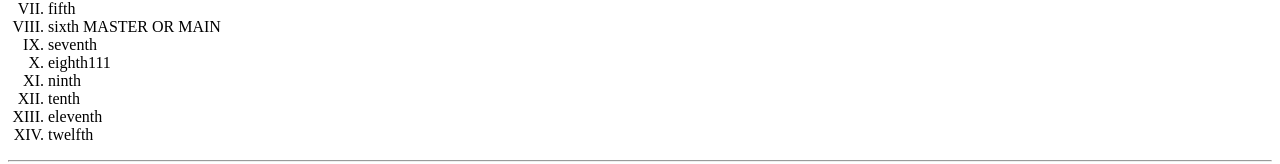
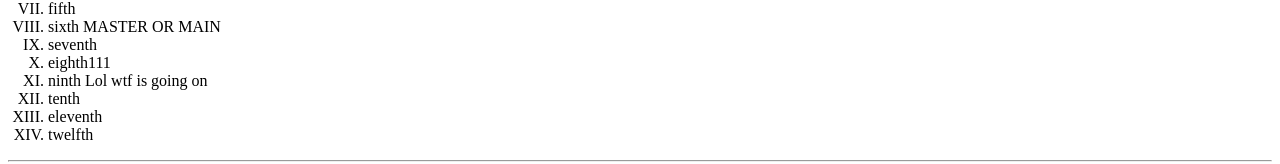
Before and after one commit to yungdnxl/project_git, a plain HTML site: page src/index.html in a window 1280 px wide. Shown: the part 363-527 px from the top of the page. Drawn offline with Linux system fonts and the light colour scheme.

Commit message:
third commit

```diff
--- a/src/index.html
+++ b/src/index.html
@@ -21,7 +21,7 @@
         <li>sixth  MASTER OR MAIN</li>
         <li>seventh</li>
         <li>eighth111</li>
-        <li>ninth</li>
+        <li>ninth Lol wtf is going on</li>
         <li>tenth</li>
         <li>eleventh</li>
         <li>twelfth</li>
```
